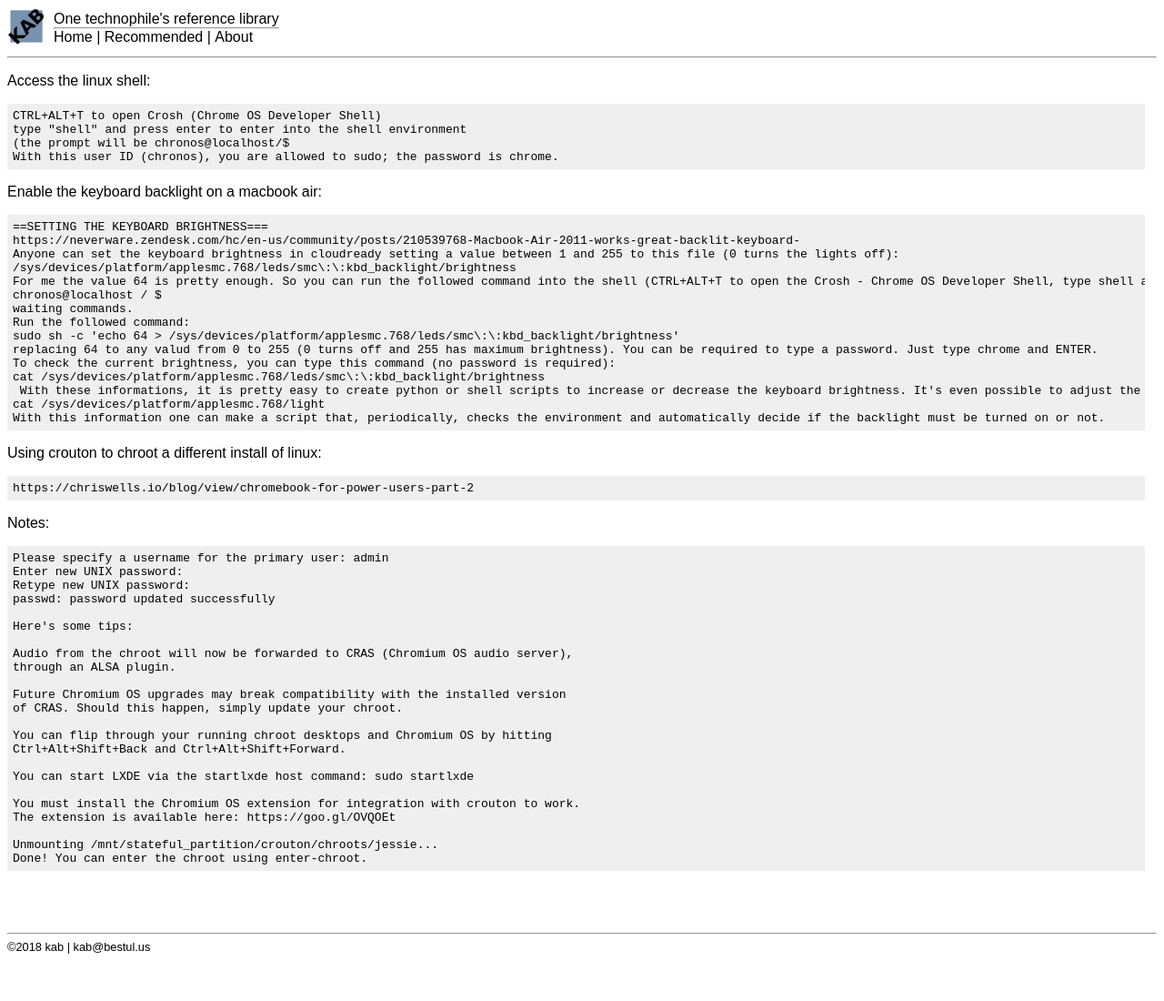
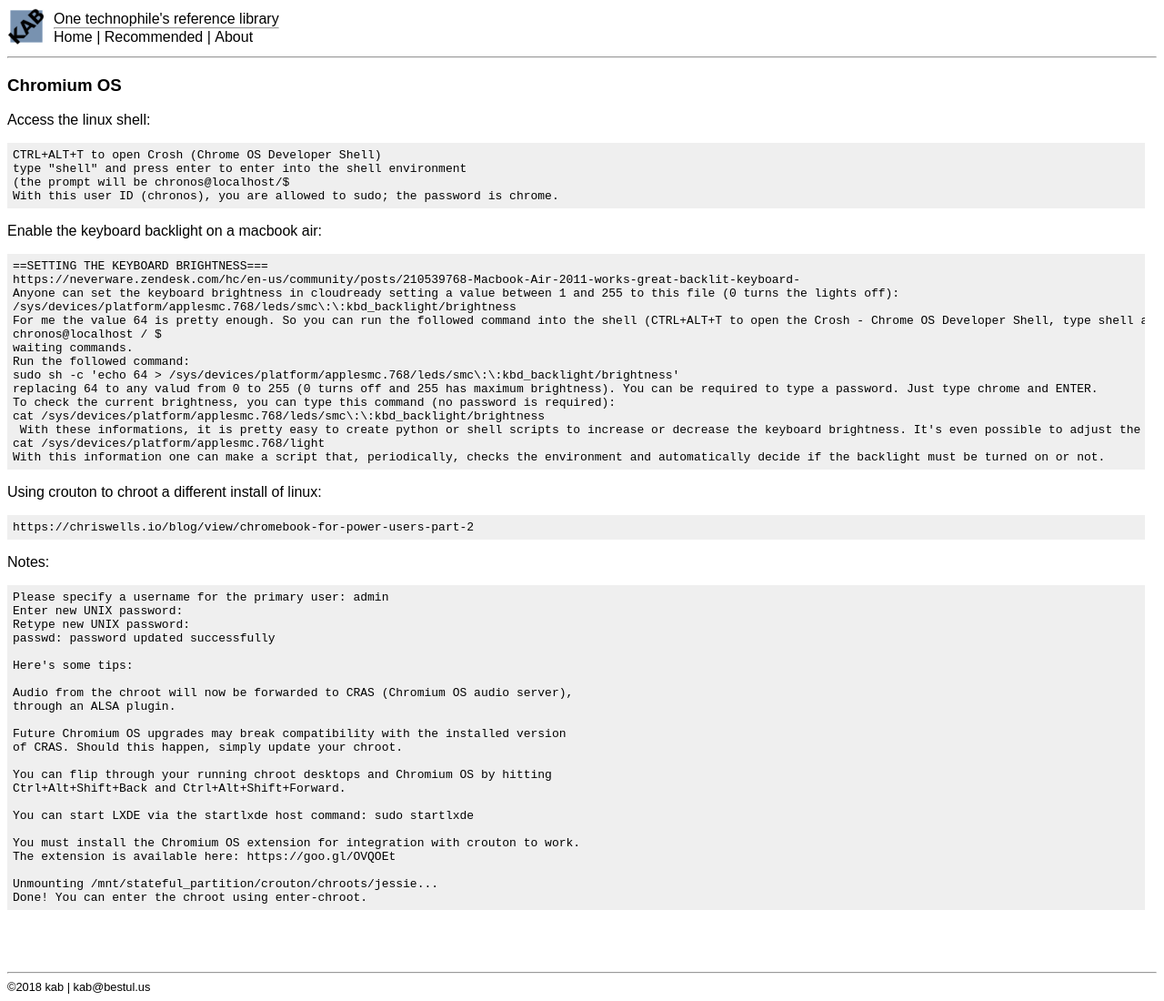
Before and after one commit to kabtech/kab, a Jekyll site: the page built from ccc/chromiumos.md, in a window 1280 px wide. Shown: the whole page at 91% size. Built offline with Jekyll 4.4.1, drawn with Linux system fonts in a browser that asks for light colours; before the commit the page ends 1056 px from its top, so only the background shows below that.

Commit message:
Update chromiumos.md

````diff
--- a/ccc/chromiumos.md
+++ b/ccc/chromiumos.md
@@ -4,6 +4,7 @@
 title: Chromium OS
 ---
 
+### Chromium OS
 
 Access the linux shell:
 ```
````
